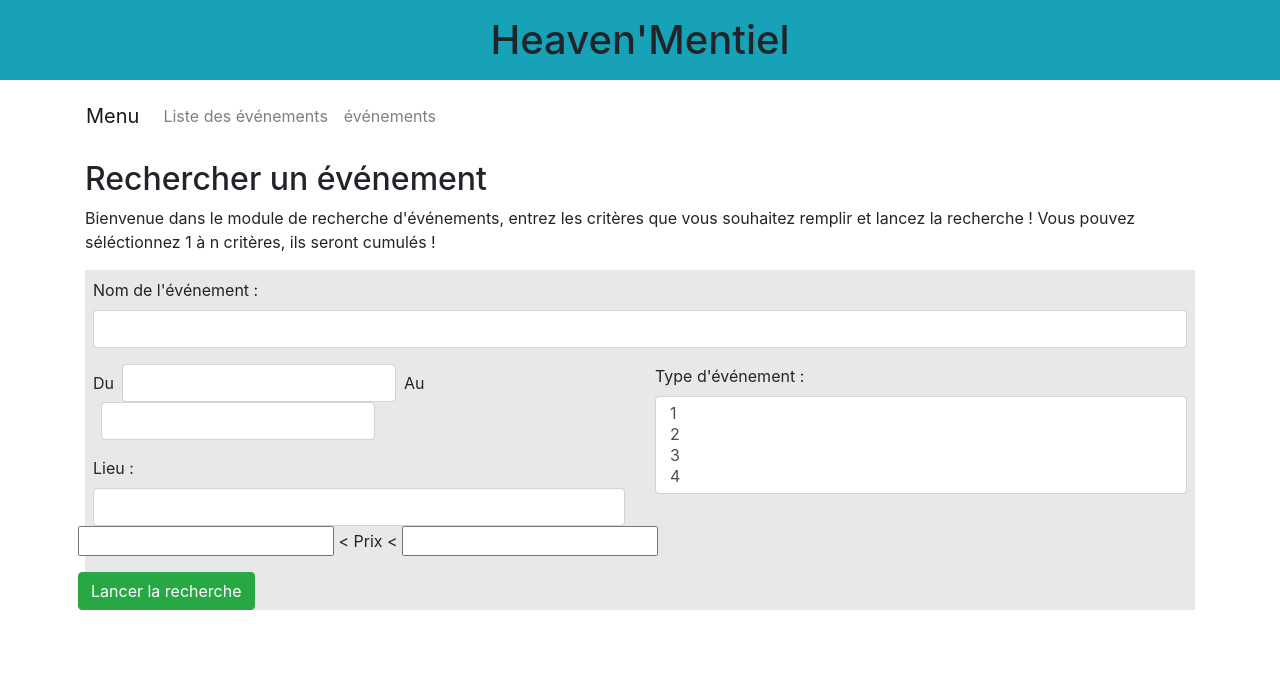
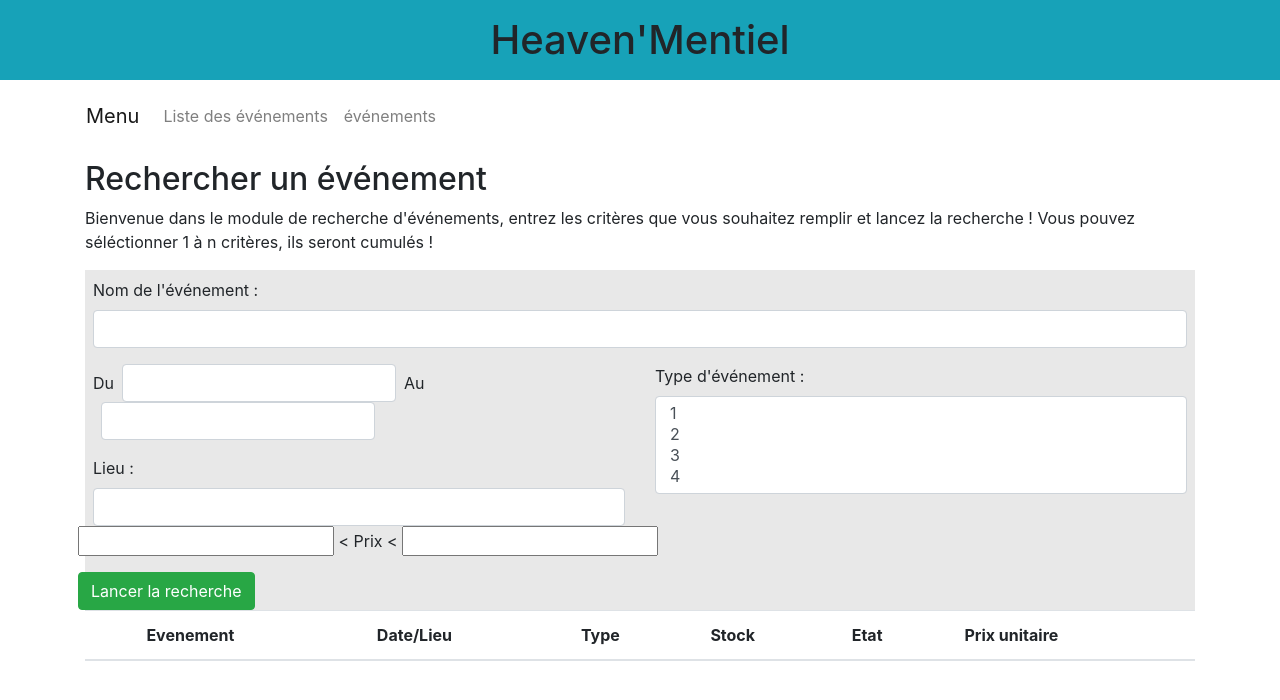
Before and after one commit to Jeremyray91/Heavenmentiel, an Angular app: page /SearchEvents in a window 1280 px wide. Shown: the top 700 px of the page. Built offline with nearby package versions, Linux system fonts and the light colour scheme.

Commit message:
Intégration du composant "Events" dans "Search-events"
Le composant "Events" est maintenant intégré dans le composant "search-events" et affiche la liste des événements qu'on lui transmet.

```diff
--- a/src/app/app.module.ts
+++ b/src/app/app.module.ts
@@ -5,6 +5,7 @@ import { RouterModule, Routes } from '@angular/router';
 import { AppComponent } from './app.component';
 import { EventsComponent } from './events/events.component';
 import { SearchEventsComponent } from './search-events/search-events.component';
+import { FormsModule } from '@angular/forms';
 
 const appRoutes : Routes = [
   {path : 'SearchEvents', component : SearchEventsComponent},
@@ -19,7 +20,8 @@ const appRoutes : Routes = [
   ],
   imports: [
     BrowserModule,
-    RouterModule.forRoot(appRoutes)
+    RouterModule.forRoot(appRoutes),
+    FormsModule
   ],
   providers: [],
   bootstrap: [AppComponent]
--- a/src/app/events/events.component.ts
+++ b/src/app/events/events.component.ts
@@ -1,22 +1,19 @@
-import { Component, OnInit } from '@angular/core';
+import { Component, OnInit, Input } from '@angular/core';
 import { Event } from '../event';
 
 @Component({
-  selector: 'app-evenements',
+  selector: 'app-events',
   templateUrl: './events.component.html',
   styleUrls: ['./events.component.css']
 })
 
 export class EventsComponent implements OnInit {
-
+  @Input()
   events:Array<Event> = new Array<Event>();
   model:Event = new Event(0,"",null,"","",0,null,0.0,"","");
   constructor() { }
 
   ngOnInit() {
-    this.events.push(new Event(0,"test1",new Date(),"Perpignan","Spectacle",0,true,0.0,"https://encrypted-tbn0.gstatic.com/images?q=tbn:ANd9GcQ38G3-M2GYNh9dp6KSzW0TRqy672nw0CfsnVFZHsP6_4Kr90Mm","blabla blab bla bla bla blab blabla blab bla bla bla blabblabla blab bla bla bla blab."));
-    this.events.push(new Event(1,"test2",new Date(),"Montpellier","Spectacle",0,false,0.0,"https://encrypted-tbn0.gstatic.com/images?q=tbn:ANd9GcQ38G3-M2GYNh9dp6KSzW0TRqy672nw0CfsnVFZHsP6_4Kr90Mm","blabla blab bla bla bla blab blabla blab bla bla bla blabblabla blab bla bla bla blab."));
-    this.events.push(new Event(2,"test3",new Date(),"Toulouse","Spectacle",0,true,0.0,"https://encrypted-tbn0.gstatic.com/images?q=tbn:ANd9GcQ38G3-M2GYNh9dp6KSzW0TRqy672nw0CfsnVFZHsP6_4Kr90Mm","blabla blab bla bla bla blab blabla blab bla bla bla blabblabla blab bla bla bla blab."));
   }
 
   setEvents(events: Array<Event>){
--- a/src/app/search-events/search-events.component.html
+++ b/src/app/search-events/search-events.component.html
@@ -1,7 +1,7 @@
 <div class="container mt-3">
     <h2>Rechercher un événement</h2>
     <p>Bienvenue dans le module de recherche d'événements, entrez les critères que vous souhaitez remplir et lancez la recherche !
-      Vous pouvez séléctionnez 1 à n critères, ils seront cumulés !
+      Vous pouvez séléctionner 1 à n critères, ils seront cumulés !
     </p>
     <form class="form pt-2 pl-2 pr-2" style="background-color:rgba(228, 228, 228, 0.842);" (ngSubmit)="onSubmit()">
 
@@ -49,3 +49,5 @@
         </div>
     </form>
 </div>
+
+<app-events [events]="events"></app-events>
--- a/src/app/search-events/search-events.component.ts
+++ b/src/app/search-events/search-events.component.ts
@@ -1,5 +1,6 @@
 import { Component, OnInit } from '@angular/core';
 import { NgForm } from '@angular/forms';
+import { Event } from '../event';
 
 @Component({
   selector: 'app-search-events',
@@ -8,14 +9,16 @@ import { NgForm } from '@angular/forms';
 })
 export class SearchEventsComponent implements OnInit {
 
-
+  events:Array<Event> = new Array<Event>();
   constructor() { }
 
   ngOnInit() {
   }
 
   onSubmit(){
-    console.log("tyrest");
+    this.events.push(new Event(0,"test1",new Date(),"Perpignan","Spectacle",0,true,0.0,"https://encrypted-tbn0.gstatic.com/images?q=tbn:ANd9GcQ38G3-M2GYNh9dp6KSzW0TRqy672nw0CfsnVFZHsP6_4Kr90Mm","blabla blab bla bla bla blab blabla blab bla bla bla blabblabla blab bla bla bla blab."));
+    this.events.push(new Event(1,"test2",new Date(),"Montpellier","Spectacle",0,false,0.0,"https://encrypted-tbn0.gstatic.com/images?q=tbn:ANd9GcQ38G3-M2GYNh9dp6KSzW0TRqy672nw0CfsnVFZHsP6_4Kr90Mm","blabla blab bla bla bla blab blabla blab bla bla bla blabblabla blab bla bla bla blab."));
+    this.events.push(new Event(2,"test3",new Date(),"Toulouse","Spectacle",0,true,0.0,"https://encrypted-tbn0.gstatic.com/images?q=tbn:ANd9GcQ38G3-M2GYNh9dp6KSzW0TRqy672nw0CfsnVFZHsP6_4Kr90Mm","blabla blab bla bla bla blab blabla blab bla bla bla blabblabla blab bla bla bla blab."));
   }
 
 }
```
